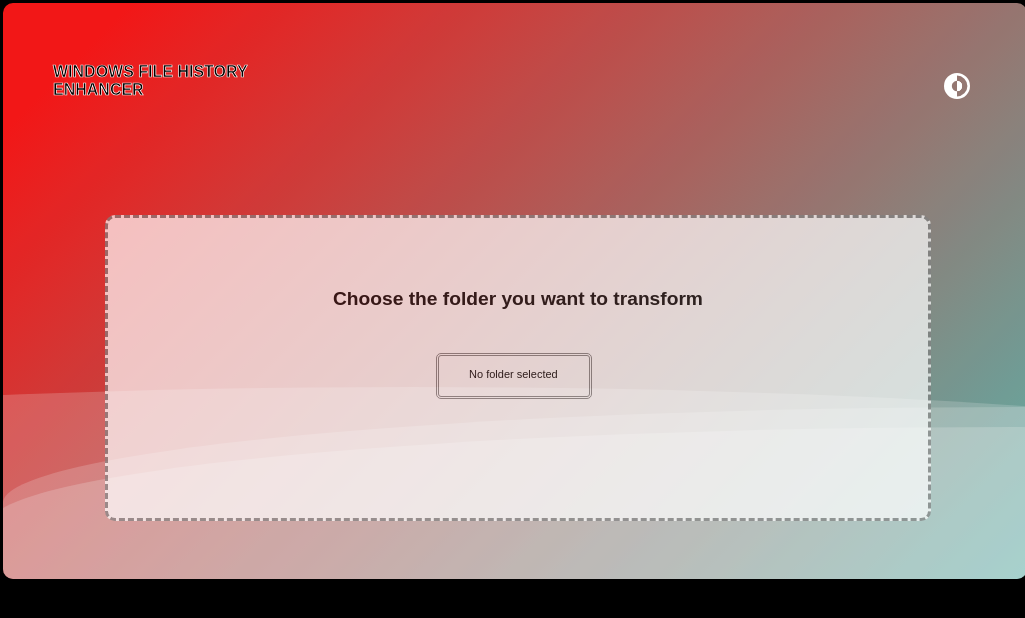
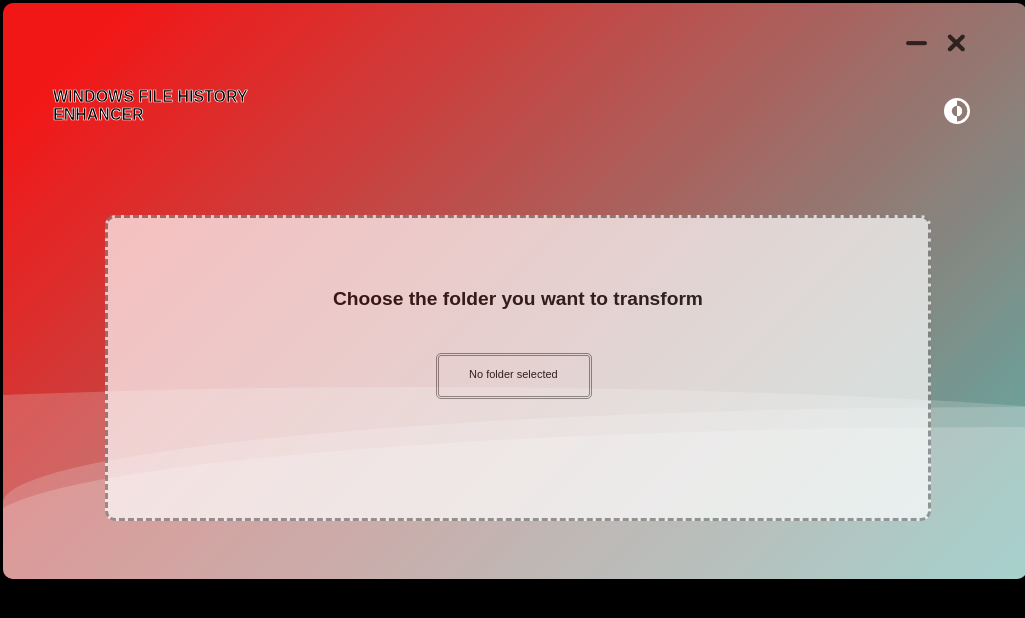
Before and after one commit to Nickeldon/FileHistoryEnhancer, an Electron app: page UI/index.html in a window 1025 px wide. Shown: the top 618 px of the page. Drawn offline with nearby package versions, Linux system fonts and the light colour scheme; a web font is replaced by a local one.

Commit message:
FileHistoryEnhancerUI V1.5.0

```diff
--- a/UI/index.html
+++ b/UI/index.html
@@ -21,7 +21,16 @@
         </div>
 
         <div class="filter" id="filter" style="background-color: black; opacity: 5%; width: 100%; height: 100%; position: absolute;"></div>
-            <div style="width: 100%; height: 50px; position: absolute; top: 60px; left: 50px;">
+
+        <div class="top-bar" style="height: 60px; width: 100%; position:absolute; top: 0;">
+            <a style="position:absolute; top: 30px; right: 60px; height: 20px; opacity: 70%;" class="top-btn-app" id="close-app" onclick="setTimeout(() => {window.close()}, 400)">
+                <img src="./Addons/close.png" style="height: 100%;">
+            </a>
+            <a style="position:absolute; top: 30px; right: 100px; height: 20px; opacity: 70%;" class="top-btn-app" id="hide-app" onclick="window.minimize()">
+                <img src="./Addons/minimize.png" style="height: 100%;">
+            </a>
+        </div>
+            <div style="width: 100%; height: 50px; position: absolute; top: 85px; left: 50px;">
                 <h3 style="text-align:left; color: rgb(0, 0, 0); font-weight: 600; -webkit-text-stroke: .7px rgb(255, 255, 255) ">WINDOWS FILE HISTORY<br>
                     <span style="text-align: center;">ENHANCER</span></h3>
 
@@ -89,6 +98,20 @@
 </body>
 
 <style>
+
+.top-bar{
+    -webkit-app-region: drag;
+    user-select: none;
+}
+
+.top-btn-app:hover{
+cursor: pointer;
+transform: scale(1.1);
+}
+.top-btn-app{
+    -webkit-app-region: no-drag;
+    transition: all .5s ease-out;
+}
 
     * {
         margin: 0;
--- a/UI/package.json
+++ b/UI/package.json
@@ -16,5 +16,8 @@
   "bugs": {
     "url": "https://github.com/Nickeldon/FileHistoryEnhancer/issues"
   },
-  "homepage": "https://github.com/Nickeldon/FileHistoryEnhancer#readme"
+  "homepage": "https://github.com/Nickeldon/FileHistoryEnhancer#readme",
+  "dependencies": {
+    "electron": "^28.2.0"
+  }
 }
```
Also changed, not shown: UI/electron.js (+5 -3 lines), UI/Addons/Multiselector/scripts/helper.js (line endings or trailing spaces), UI/Addons/Multiselector/scripts/multiselect.core.js (line endings or trailing spaces), UI/Addons/Multiselector/scripts/multiselect.js (line endings or trailing spaces), UI/Addons/Multiselector/styles/multiselect.css (line endings or trailing spaces), UI/Addons/UFL.txt (line endings or trailing spaces), UI/Addons/bg.html (line endings or trailing spaces), UI/Addons/close.png (added), UI/Addons/light-dark-mode.css (line endings or trailing spaces), UI/Addons/minimize.png (added), 1 other file.
